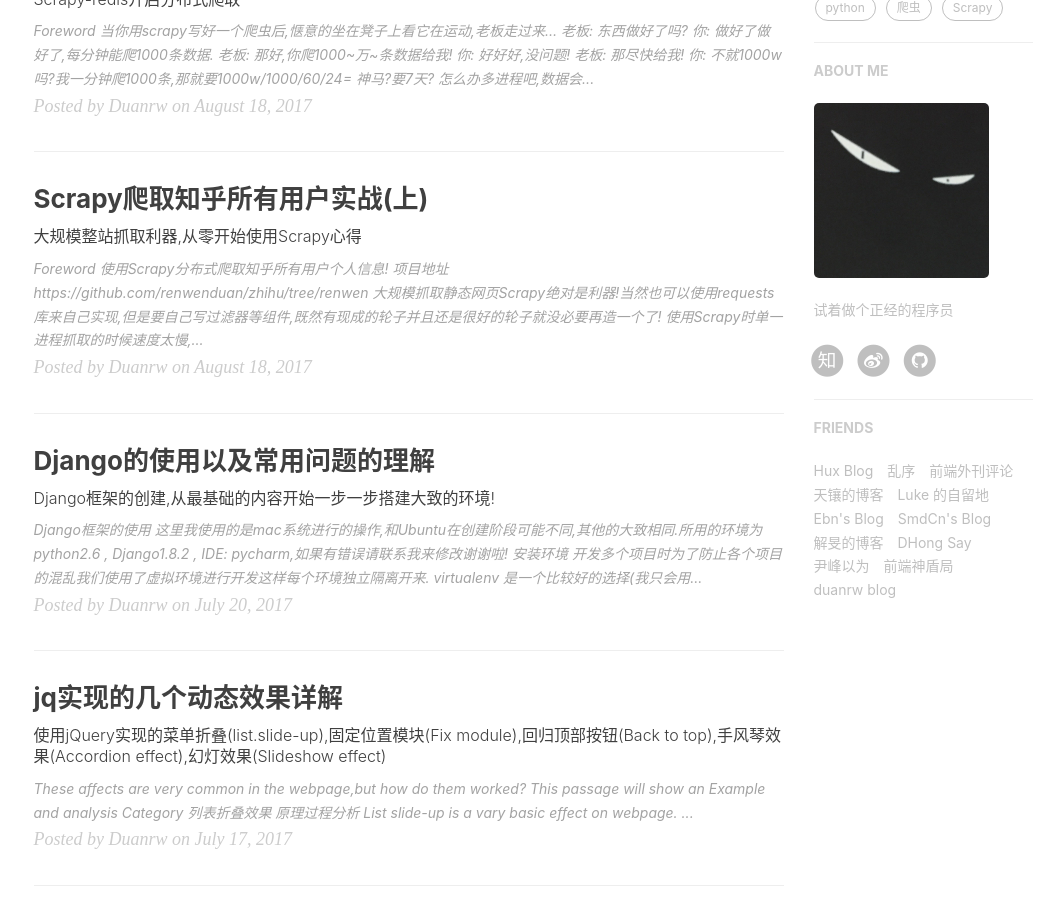
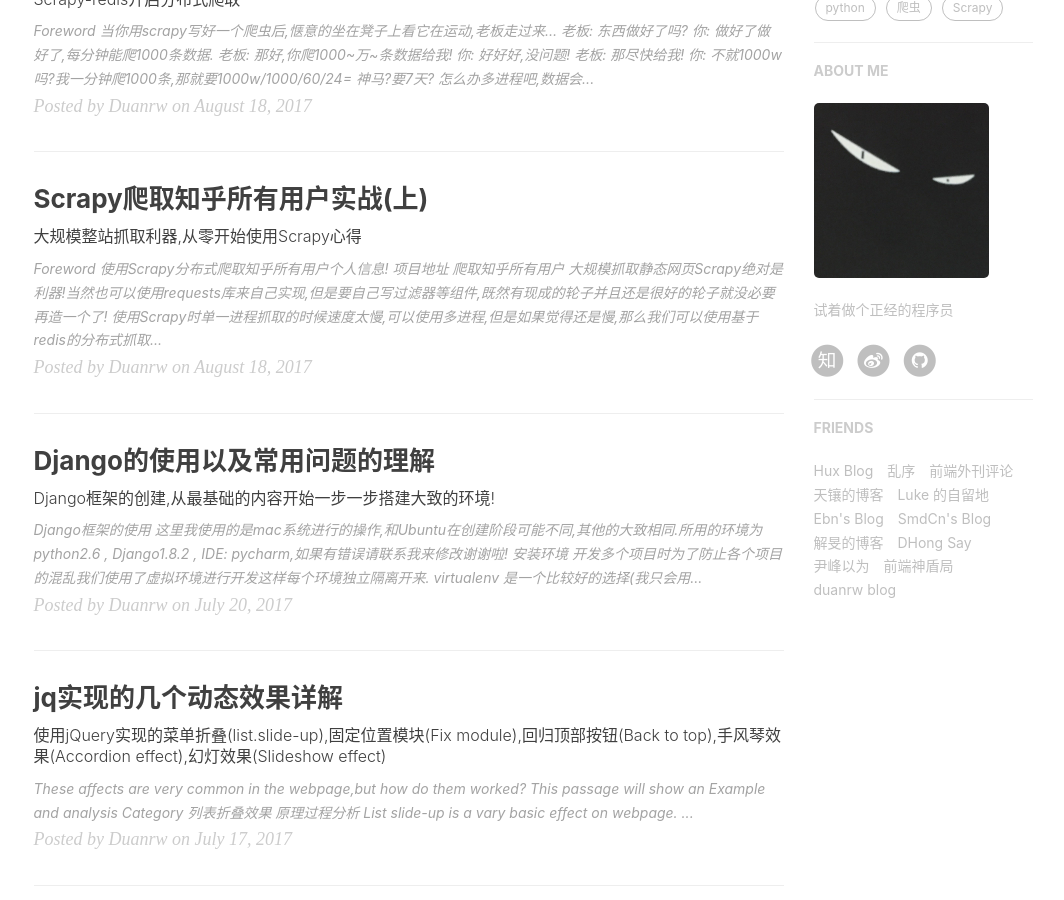
Before and after one commit to renwenduan/renwenduan.github.io, a Jekyll site: the page built from index.html, in a window 1280 px wide and 900 px high, scrolled down 523 px. Shown: the whole window, without its empty margins (134-1198 px from the left). Built offline with Jekyll 4.4.1, drawn with Linux system fonts in a browser that asks for light colours; nearby versions of some CDN libraries; the list of posts is cut into pages by our own code; comment, search, counter and statistics services are not loaded.

Commit message:
添加项目地址

```diff
--- a/_posts/2017-8-18-Scrapy-分布式爬虫实战(上).markdown
+++ b/_posts/2017-8-18-Scrapy-分布式爬虫实战(上).markdown
@@ -17,7 +17,7 @@
 ## Foreword
 ---
 使用Scrapy分布式爬取知乎所有用户个人信息!
-项目地址 https://github.com/renwenduan/zhihu/tree/renwen
+项目地址 [爬取知乎所有用户](https://github.com/renwenduan/zhihu/tree/renwen)
 
 大规模抓取静态网页Scrapy绝对是利器!当然也可以使用requests库来自己实现,但是要自己写过滤器等组件,既然有现成的轮子并且还是很好的轮子就没必要再造一个了!
 ![](https://ws1.sinaimg.cn/large/b3c7bdb6ly1finwwbrovdj206b053weh.jpg)
```
